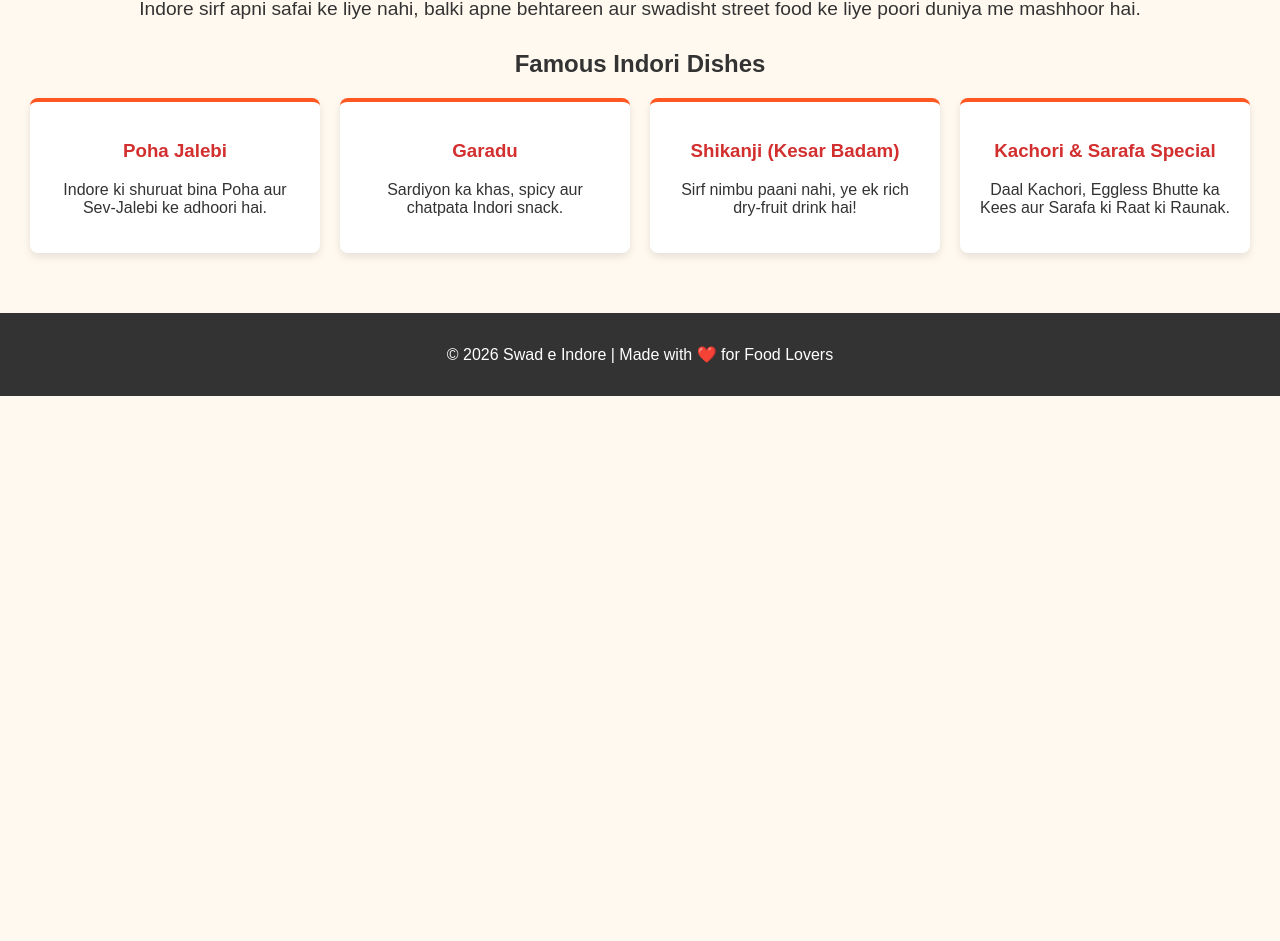
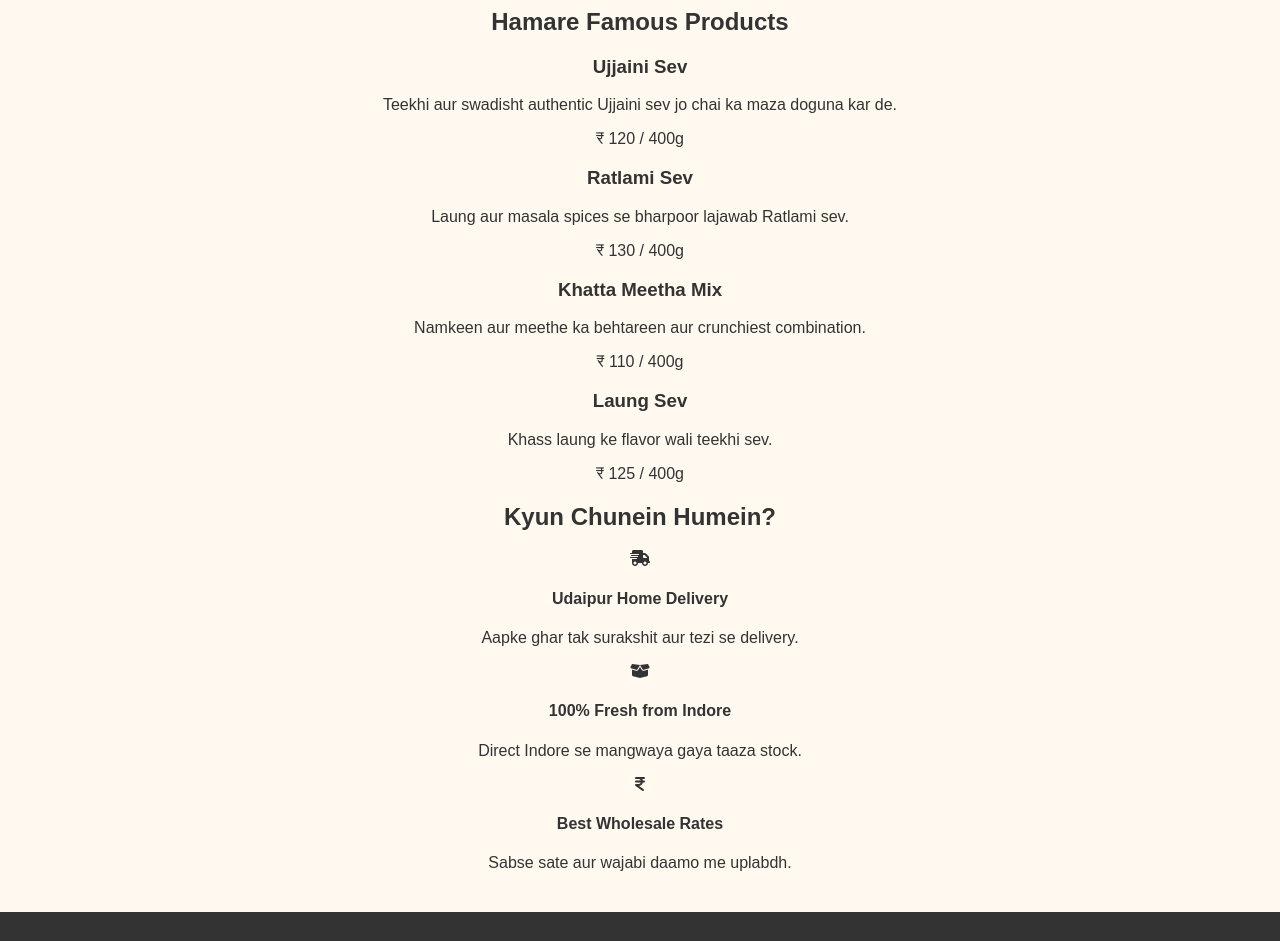
Before and after one commit to growupfitness/swad-e-indore, a plain HTML site: page index.html in a window 1280 px wide. Shown: the part 264-1205 px from the top of the page. Before the commit the page ends 800 px from the top, so only its background shows below. Drawn offline with Linux system fonts and the light colour scheme.

Commit message:
Update index.html

```diff
--- a/index.html
+++ b/index.html
@@ -3,46 +3,86 @@
 <head>
     <meta charset="UTF-8">
     <meta name="viewport" content="width=device-width, initial-scale=1.0">
-    <title>Swad e Indore - Chappan Bhog & More</title>
+    <title>Swad-e-Indore | Asli Indori Swad in Udaipur</title>
     <link rel="stylesheet" href="style.css">
+    <!-- FontAwesome for icons -->
+    <link rel="stylesheet" href="https://cdnjs.cloudflare.com/ajax/libs/font-awesome/6.4.0/css/all.min.css">
 </head>
 <body>
+
+    <!-- Header Section -->
     <header>
-        <h1>🌟 Swad e Indore 🌟</h1>
-        <p>Indore ke lazeez khane aur 56 Dukan ka safar!</p>
+        <div class="logo-container">
+            <img src="logo.png" alt="Swad-e-Indore Logo" class="brand-logo">
+        </div>
+        <p class="tagline">Asli Indor ka swad seedha Indore se — Ab Udaipur me!</p>
     </header>
 
-    <main>
-        <section class="about">
-            <h2>Welcome to Foodie Capital</h2>
-            <p>Indore sirf apni safai ke liye nahi, balki apne behtareen aur swadisht street food ke liye poori duniya me mashhoor hai.</p>
+    <!-- Hero / About Section -->
+    <section class="hero">
+        <div class="hero-content">
+            <h1>Ghar Baithe Mangayein Indore Ke Famous Namkin</h1>
+            <p>Bina kisi dukaan ke, seedhe Indore ke best manufacturers se fresh namkin ab Udaipur ke har ghar tak. Order karein aur shuddh swad ka anand lein!</p>
+            <a href="https://wa.me/91XXXXXXXXXX?text=Hello,%20mujhe%20Swad-e-Indore%20se%20namkin%20order%20karna%20hai." class="whatsapp-btn" target="_blank">
+                <i class="fa-brands fa-whatsapp"></i> WhatsApp Par Order Karein
+            </a>
+        </div>
     </section>
 
-        <section class="items">
-            <h2>Famous Indori Dishes</h2>
-            <div class="card-container">
-                <div class="card">
-                    <h3>Poha Jalebi</h3>
-                    <p>Indore ki shuruat bina Poha aur Sev-Jalebi ke adhoori hai.</p>
+    <!-- Products Section -->
+    <section class="products-section">
+        <h2>Hamare Famous Products</h2>
+        <div class="product-grid">
+            <div class="product-card">
+                <h3>Ujjaini Sev</h3>
+                <p>Teekhi aur swadisht authentic Ujjaini sev jo chai ka maza doguna kar de.</p>
+                <span class="price">₹ 120 / 400g</span>
             </div>
-                <div class="card">
-                    <h3>Garadu</h3>
-                    <p>Sardiyon ka khas, spicy aur chatpata Indori snack.</p>
+            <div class="product-card">
+                <h3>Ratlami Sev</h3>
+                <p>Laung aur masala spices se bharpoor lajawab Ratlami sev.</p>
+                <span class="price">₹ 130 / 400g</span>
             </div>
-                <div class="card">
-                    <h3>Shikanji (Kesar Badam)</h3>
-                    <p>Sirf nimbu paani nahi, ye ek rich dry-fruit drink hai!</p>
+            <div class="product-card">
+                <h3>Khatta Meetha Mix</h3>
+                <p>Namkeen aur meethe ka behtareen aur crunchiest combination.</p>
+                <span class="price">₹ 110 / 400g</span>
             </div>
-                <div class="card">
-                    <h3>Kachori & Sarafa Special</h3>
-                    <p>Daal Kachori, Eggless Bhutte ka Kees aur Sarafa ki Raat ki Raunak.</p>
+            <div class="product-card">
+                <h3>Laung Sev</h3>
+                <p>Khass laung ke flavor wali teekhi sev.</p>
+                <span class="price">₹ 125 / 400g</span>
             </div>
         </div>
     </section>
-    </main>
 
+    <!-- Why Choose Us -->
+    <section class="features">
+        <h2>Kyun Chunein Humein?</h2>
+        <div class="feature-boxes">
+            <div class="box">
+                <i class="fa-solid fa-truck-fast"></i>
+                <h4>Udaipur Home Delivery</h4>
+                <p>Aapke ghar tak surakshit aur tezi se delivery.</p>
+            </div>
+            <div class="box">
+                <i class="fa-solid fa-box-open"></i>
+                <h4>100% Fresh from Indore</h4>
+                <p>Direct Indore se mangwaya gaya taaza stock.</p>
+            </div>
+            <div class="box">
+                <i class="fa-solid fa-indian-rupee-sign"></i>
+                <h4>Best Wholesale Rates</h4>
+                <p>Sabse sate aur wajabi daamo me uplabdh.</p>
+            </div>
+        </div>
+    </section>
+
+    <!-- Footer -->
     <footer>
-        <p>&copy; 2026 Swad e Indore | Made with ❤️ for Food Lovers</p>
+        <p>&copy; 2026 Swad-e-Indore (Udaipur). All Rights Reserved.</p>
+        <p>Contact / WhatsApp: +91-XXXXXXXXXX</p>
     </footer>
+
 </body>
 </html>
```
Lines whose indentation alone changed are shown as unchanged.
